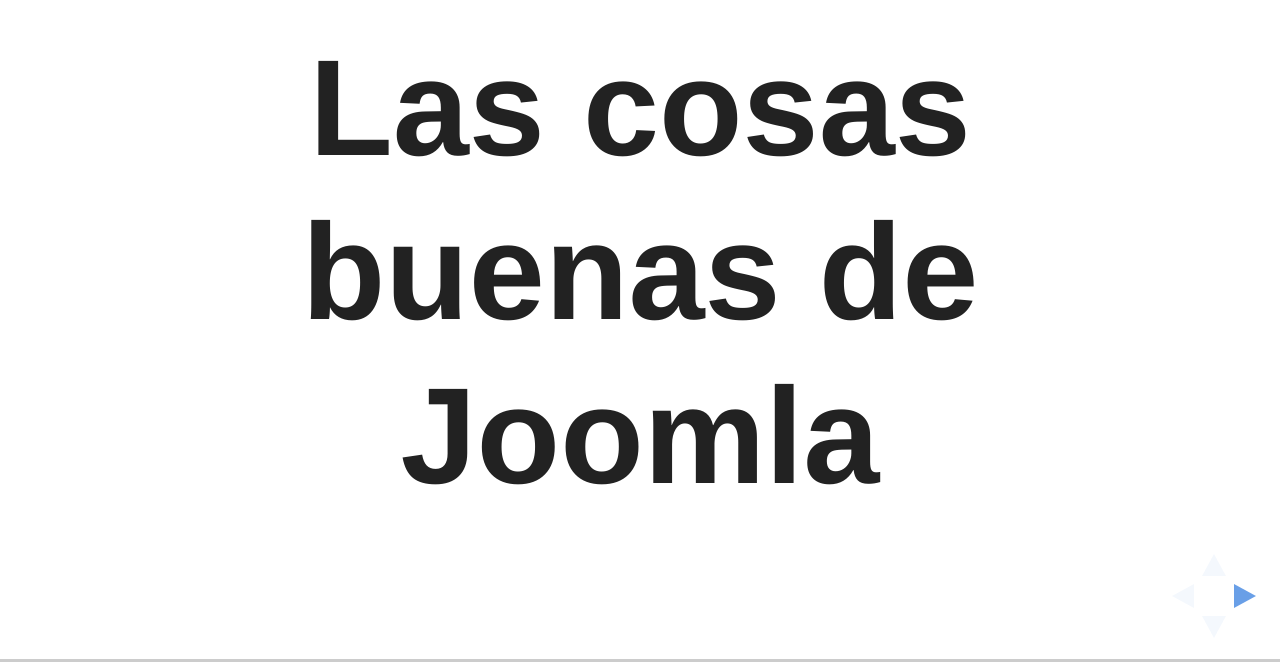
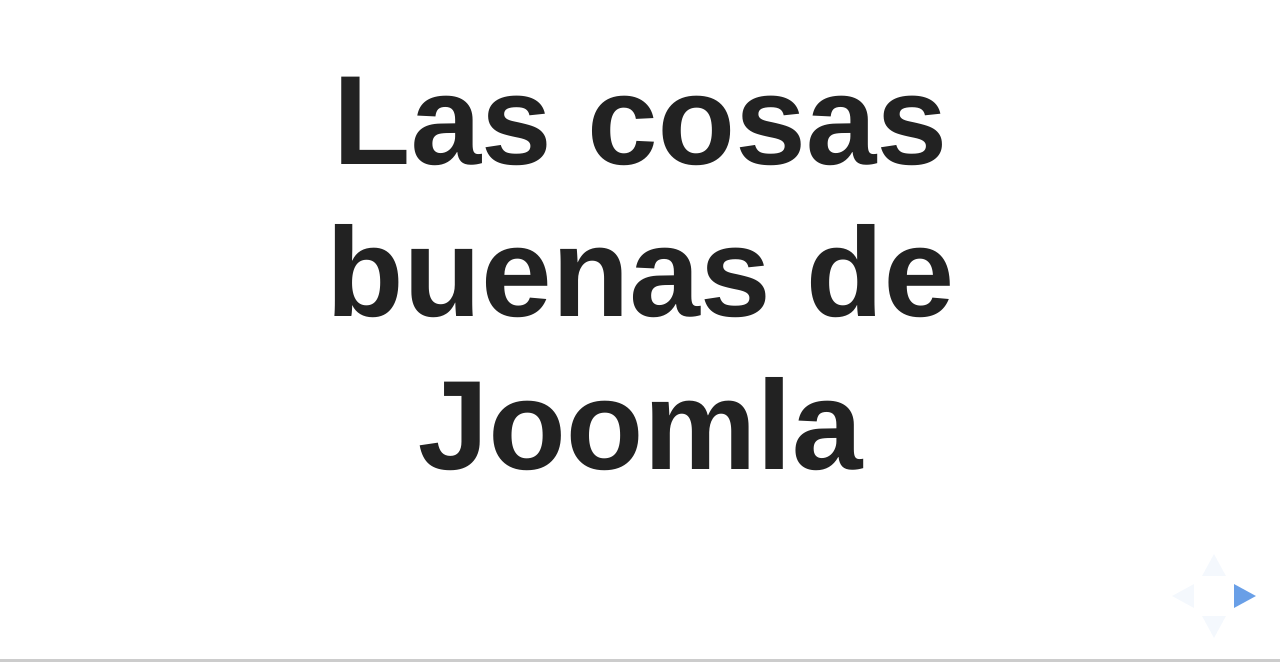
Before and after one commit to JJ/jday, a plain HTML site: page index.html in a window 1280 px wide. Shown: the part 138-800 px from the top of the page. Drawn offline with Linux system fonts and the light colour scheme; a web font is replaced by a local one.

Commit message:
Cambia tamaño

```diff
--- a/css/theme/white.css
+++ b/css/theme/white.css
@@ -52,7 +52,7 @@
 
 .reveal h1 {
              font-family: "Delius Unicase", Helvetica, sans-serif;
-             font-size: 3.5em;
+             font-size: 3.25em;
 }
 
 .reveal h2 {
```
